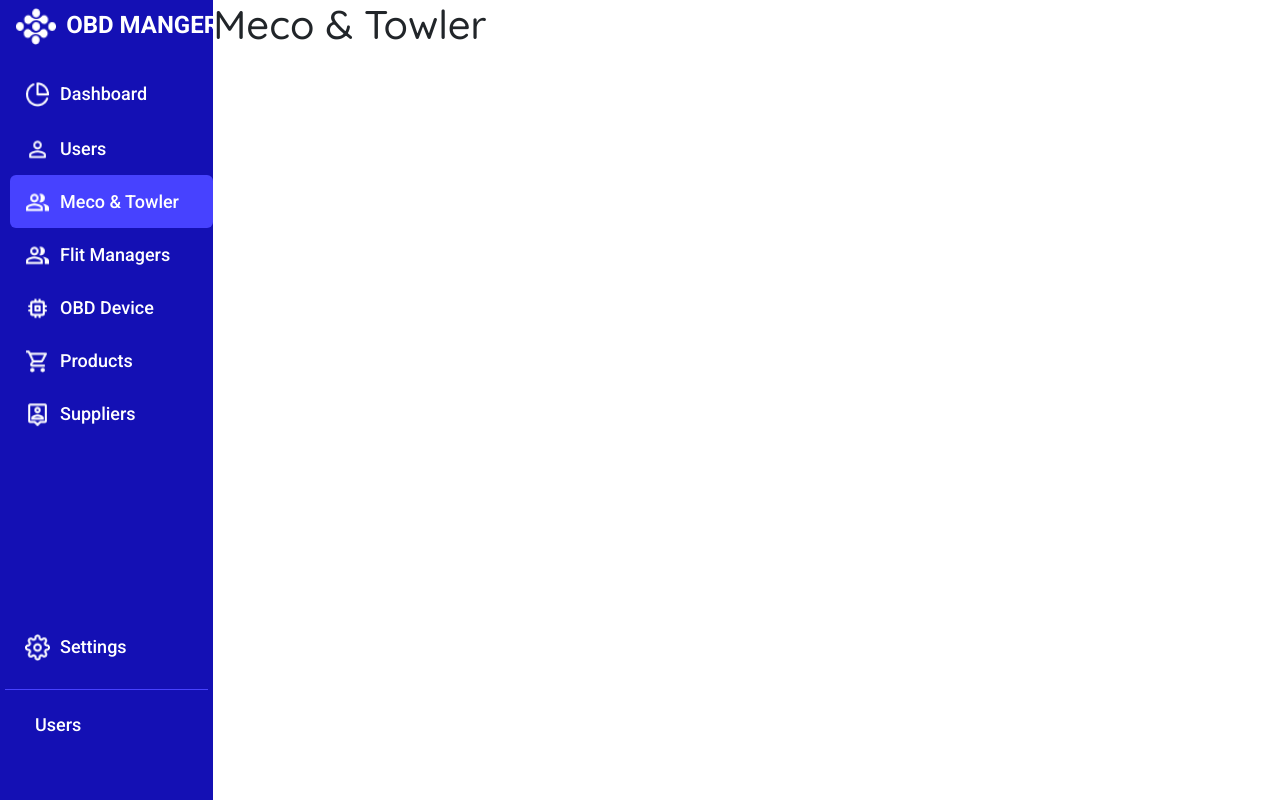
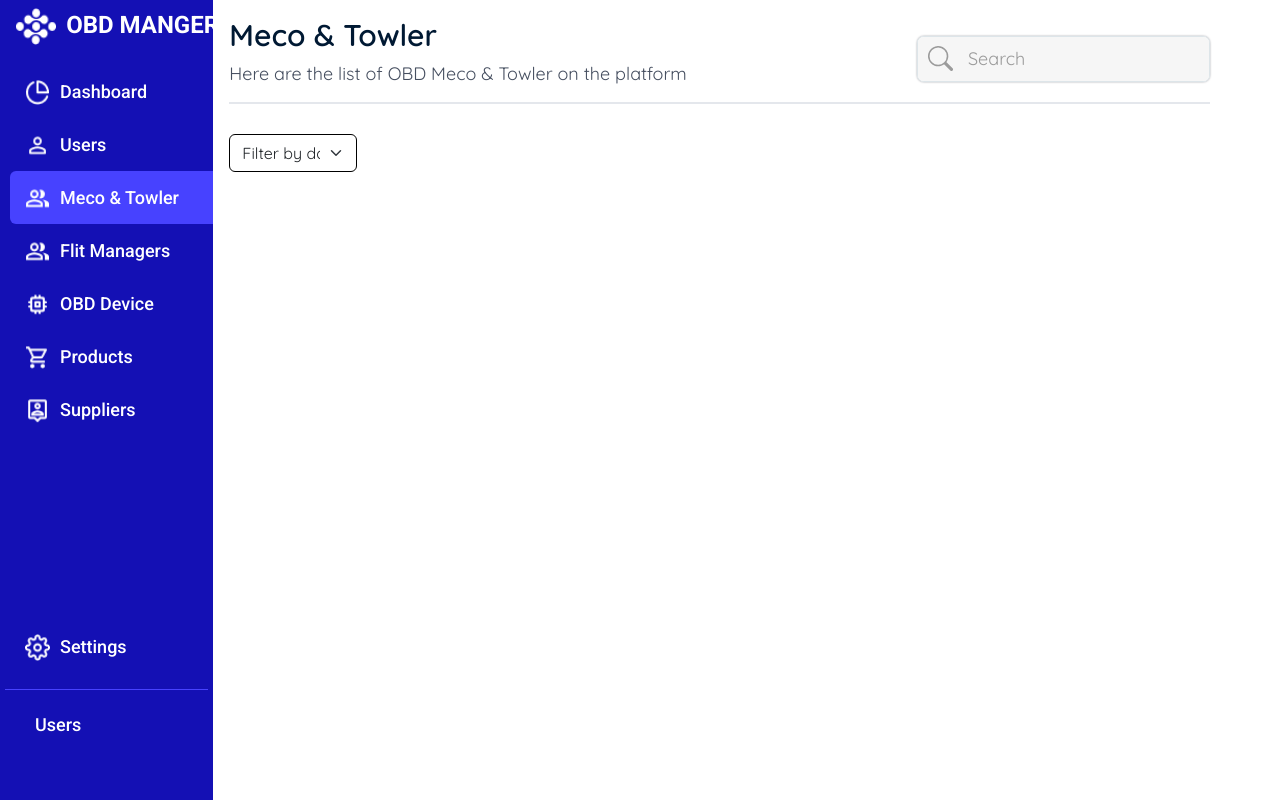
Before and after one commit to cycodedconcept/OBD2-super-admin, a React (Create React App) app: page /dash/meco in a window 1280 px wide. Built offline with nearby package versions, Linux system fonts and the light colour scheme.

Commit message:
Dashboard updated

```diff
--- a/package.json
+++ b/package.json
@@ -10,6 +10,7 @@
     "bootstrap": "^5.3.3",
     "react": "^18.2.0",
     "react-bootstrap": "^2.10.1",
+    "react-bootstrap-icons": "^1.11.3",
     "react-dom": "^18.2.0",
     "react-router-dom": "^6.22.3",
     "react-scripts": "5.0.1",
--- a/src/App.js
+++ b/src/App.js
@@ -13,6 +13,7 @@ import Flit from './pages/Dashboard/Flit';
 import Devices from './pages/Dashboard/Devices';
 import Products from './pages/Dashboard/Products';
 import Suppliers from './pages/Dashboard/Suppliers';
+import Dash from './pages/Dashboard/Dash';
 
 //layouts
 import Dashlayout from './layouts/Dashlayout';
@@ -24,8 +25,10 @@ const router = createBrowserRouter(
       <Route path="recover-password" element ={<RecoverPass/>} />
       <Route path="reset-password" element ={<ResetPass/>} />
       <Route path="reset-successful" element ={<PassSuccess/>} />
-      <Route path='dash' element={<Dashlayout/>} >
-        <Route path='users' index element={<Users />} />
+
+      <Route path='dash' exact element={<Dashlayout/>} >
+        <Route path='dashboard' element={<Dash />} />
+        <Route path='users' element={<Users />} />
         <Route path='meco' element={<Meco />} />
         <Route path='flits' element={<Flit />} />
         <Route path='devices' element={<Devices />} />
--- /dev/null
+++ b/src/components/Dashheader.jsx
@@ -0,0 +1,49 @@
+import { useState } from "react";
+import { Form } from 'react-bootstrap';
+import { Search } from "react-bootstrap-icons";
+import '../components/css/dashheader.css'
+
+const DashHeader = ({ page, para }) => {
+    const [search, setSearch] = useState("")
+    return (
+        <div className="header mt-3 ms-lg-3">
+            <div className="d-lg-flex justify-content-between align-items-center ">
+                <div>
+                    <h1>{page}</h1>
+                    <p>Here are the list of {para} on the platform</p>
+                </div>
+                <div className="search-bar">
+                    <form
+                        action="#"
+                        method="POST"
+                        className="search-form mb-3 mb-lg-0"
+                    >
+                        <input
+                            type="text"
+                            name="query"
+                            className="form-control"
+                            id="query" required
+                            placeholder="Search"
+                            onChange={(e) => {
+                                setSearch(e.target.value)
+                            }}
+                            value={search}
+                        />
+                        <button type="submit" >
+                            <Search />
+                        </button>
+                    </form>
+                </div>
+            </div>
+            <div className="dashh w-100"></div>
+            <Form.Select aria-label="filter" className="filter py-2">
+                <option>Filter by date</option>
+                <option value="today">Today</option>
+                <option value="month">This month</option>
+                <option value="year">This year</option>
+            </Form.Select>
+        </div>
+    );
+}
+
+export default DashHeader;
--- /dev/null
+++ b/src/components/css/dashheader.css
@@ -0,0 +1,54 @@
+.header h1 {
+    font-weight: 600;
+    font-size: 30px;
+    line-height: 38px;
+    color: #001933;
+}
+.header p {
+    font-size: 18px;
+    line-height: 24px;
+    color: #464F60;
+}
+
+.search-form {
+    position: relative;
+    border: 1px solid #DDE5E9;
+    box-shadow: 0 0 2px #1018286e;
+    border-radius: 7px;
+}
+.search-form input {
+    background-color: #f6f6f6;
+    border: none;
+    padding: 10px 70px 10px 50px;
+    /* flex-basis: calc(100%/6); */
+}
+
+.search-form input::placeholder {
+    line-height: 24px;
+    font-size: 18px;
+    color: #46464685;
+}
+.search-form button {
+    border: none;
+    color: #46464685;
+    background-color: transparent;
+    position: absolute;
+    font-size: 25px;
+    margin-left: 10px;
+    top: 0;
+}
+.filter {
+    width: 13%;
+    margin-top: 30px;
+    line-height: 20px;
+    border: 1px solid black;
+}
+option:hover {
+    background-color: #1410b4;
+}
+.dashh {
+    background-color: #E4E7EC;
+    ;
+    width: 100%;
+    height: 2px;
+}
--- a/src/layouts/Dashlayout.jsx
+++ b/src/layouts/Dashlayout.jsx
@@ -4,14 +4,14 @@ import './dashlayout.css'
 
 const Dashlayout = () => {
     return (
-        <div className="dashlay d-lg-flex px-2 px-lg-0">
+        <div className="dashlay d-lg-flex">
             <aside className="sidebar">
                 <Navbar expand="lg">
-                    <div className="link d-lg-none">
+                    <div className="logo d-flex d-lg-none my-auto ms-3">
                         <img src="../asset/Frame 20614.png" alt="logo" />
                         <h3><span>obd</span> manger</h3>
                     </div>
-                    <Navbar.Toggle aria-controls="basic-navbar-nav" />
+                    <Navbar.Toggle aria-controls="basic-navbar-nav" className="me-3"/>
                     <Navbar.Collapse id="basic-navbar-nav">
                         <nav>
                             <div className="logo d-none d-lg-flex justify-content-between ms-3 w-100">
@@ -20,10 +20,10 @@ const Dashlayout = () => {
                             </div>
                             <div className="d-flex flex-column justify-content-between links">
                                 <div>
-                                    <div className="link">
+                                    <NavLink to="dashboard" className="link">
                                         <img src="../asset/icons/pie-chart.png" alt="icon" />
                                         <p>dashboard</p>
-                                    </div>
+                                    </NavLink>
                                     <NavLink to="users" className="link">
                                         <img src="../asset/icons/person_outline.png" alt="icon" />
                                         <p>users</p>
@@ -64,7 +64,7 @@ const Dashlayout = () => {
                     </Navbar.Collapse>
                 </Navbar>
             </aside>
-            <main>
+            <main className="px-2 px-lg-0">
                 <Outlet />
             </main>
         </div>
--- a/src/layouts/dashlayout.css
+++ b/src/layouts/dashlayout.css
@@ -18,7 +18,7 @@ main {
 }
 .link {
     display: flex;
-    /* width: 100%; */
+    width: 100%;
     align-items: center;
     margin-left: 10px;
     padding: 2px 15px 0 15px;
@@ -74,3 +74,17 @@ img {
 nav a.active {
     background-color: #4742ff;
 }
+
+@media screen and (max-width: 990px) {
+    .sidebar {
+        height: fit-content;
+        width: 100%;
+        flex-basis: 100%;
+    }
+    main {
+        margin-right: 0;
+    }
+    .logo{
+        width: fit-content;
+    }
+}
--- /dev/null
+++ b/src/pages/Dashboard/Dash.jsx
@@ -0,0 +1,7 @@
+const Dash = () => {
+    return (
+        <h1>Dashboard</h1>
+    );
+}
+
+export default Dash;
--- a/src/pages/Dashboard/Devices.jsx
+++ b/src/pages/Dashboard/Devices.jsx
@@ -1,6 +1,8 @@
+import DashHeader from "../../components/Dashheader";
+
 const Devices = () => {
     return (
-        <h1>Devices</h1>
+        <DashHeader page={'OBD Devices'} para={'OBD Devices'} />
     );
 }
 
--- a/src/pages/Dashboard/Flit.jsx
+++ b/src/pages/Dashboard/Flit.jsx
@@ -1,6 +1,8 @@
+import DashHeader from "../../components/Dashheader";
+
 const flit = () => {
     return (
-        <h1>Flit Managers</h1>
+        <DashHeader page={'Flit Managers'} para={'OBD Flit Managers'} />
     );
 }
 
--- a/src/pages/Dashboard/Meco.jsx
+++ b/src/pages/Dashboard/Meco.jsx
@@ -1,6 +1,8 @@
+import DashHeader from "../../components/Dashheader";
+
 const Meco = () => {
     return (
-        <h1>Meco & Towler</h1>
+        <DashHeader page={'Meco & Towler'} para={'OBD Meco & Towler'} />
     );
 }
 
--- a/src/pages/Dashboard/Users.jsx
+++ b/src/pages/Dashboard/Users.jsx
@@ -1,6 +1,8 @@
+import DashHeader from "../../components/Dashheader";
+
 const Users = () => {
     return (
-        <h1>Users</h1>
+        <DashHeader page={'Users'} para={'OBD users'} />
     );
 }
 
--- a/src/pages/Login/Login.jsx
+++ b/src/pages/Login/Login.jsx
@@ -56,7 +56,7 @@ const Login = () => {
                                 {showPassword}
                             </p>
                             </div>
-                            </label>
+                        </label>
                     </div>
                     <div className="mt-3" id="remPass">
                         <div>
```
Also changed, not shown: 1 other file (tests, documents, lock files or other folders).
